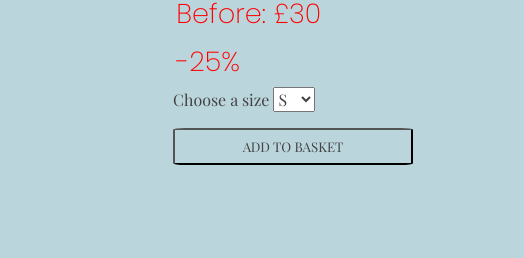
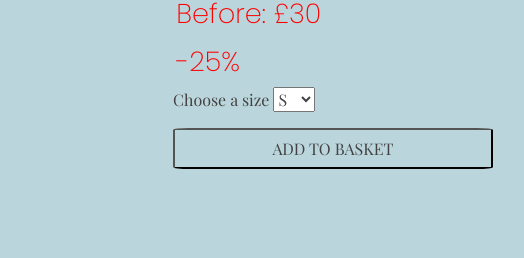
Before and after one commit to malagorzata/dynamic-web, a plain HTML site: page product-view.html in a window 1280 px wide. Shown: the part 335-593 px from the top of the page, 588-1112 px from the left. Drawn offline with nearby package versions, Linux system fonts and the light colour scheme; no server answers.

Commit message:
changed-button

```diff
--- a/style.css
+++ b/style.css
@@ -270,9 +270,11 @@ button {
   background: #bad6dc;
   padding: 0.5rem;
   font-family: "Playfair Display", serif;
+  font-size: 1rem;
   font-weight: 400;
   border-radius: 5%;
-  max-width: 15rem;
+  max-height: 10rem;
+  max-width: 20rem;
   margin-bottom: 2rem;
 }
 
```
